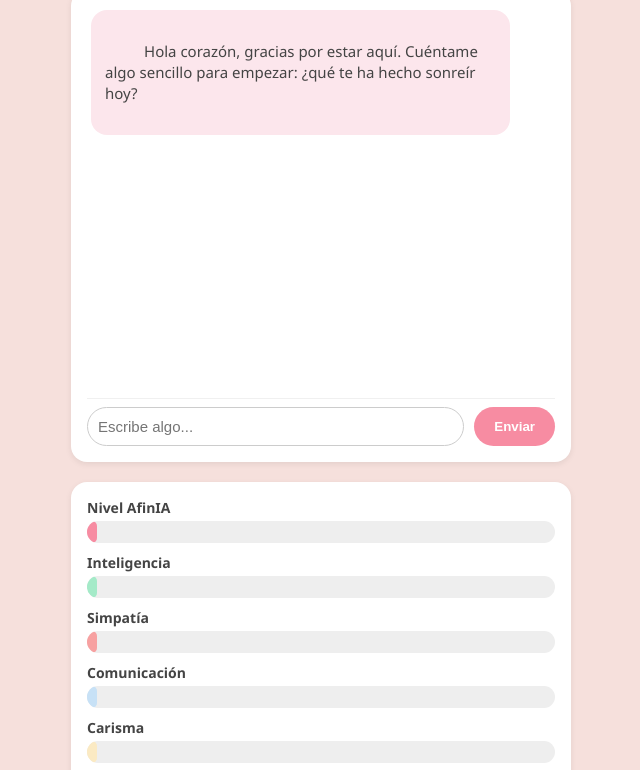
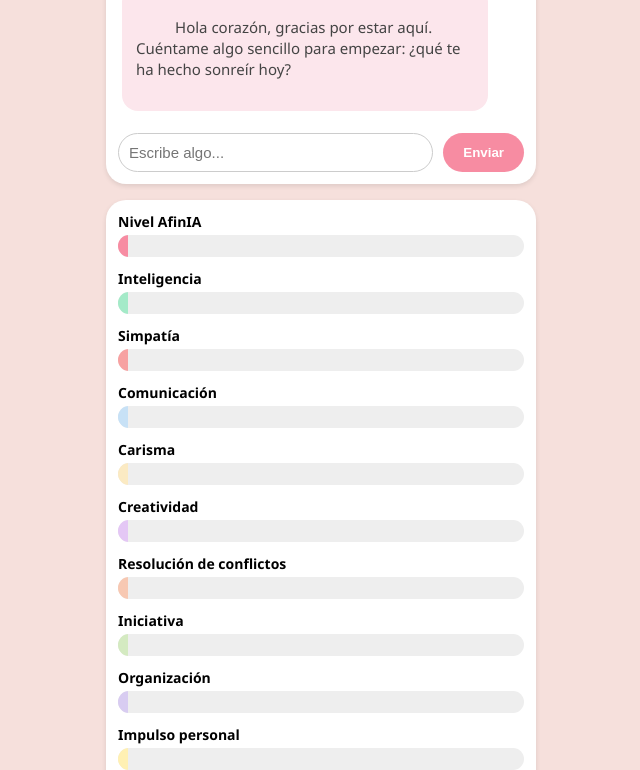
Before and after one commit to NAZANTFE/AFINIANAZAN, a plain HTML site: page docs/afinar.html in a window 1280 px wide. Shown: the part 174-944 px from the top of the page, without its empty margins (319-959 px from the left). Drawn offline with Linux system fonts and the light colour scheme; no server answers.

Commit message:
Update afinar.css

```diff
--- a/docs/afinar.css
+++ b/docs/afinar.css
@@ -1,181 +1,142 @@
-/* ==================== GENERAL ==================== */
+/* ======== Estilos generales ======== */
 body {
   margin: 0;
+  padding: 0;
   font-family: "Segoe UI", Tahoma, sans-serif;
-  background-color: #f6e0dc; /* rosa claro oficial AfinIA */
-  display: flex;
-  justify-content: center;
-  padding: 20px;
+  background-color: #f6e0dc; /* Rosa AfinIA oficial */
 }
 
+/* ======== Contenedor principal ======== */
 .contenedor-afinar {
-  width: 100%;
-  max-width: 500px;
+  max-width: 430px; /* Igual que index */
+  margin: 0 auto;
+  padding: 0 16px;
 }
 
-/* ==================== LOGO ==================== */
+/* ======== Logo ======== */
 .logo {
   display: flex;
   justify-content: center;
-  margin-bottom: 16px;
+  align-items: center;
+  margin-top: 12px;
+  margin-bottom: 8px;
 }
 
 .logo-afinia {
-  max-width: 160px;
+  width: 120px; /* Tamaño idéntico al index */
   height: auto;
 }
 
-/* ==================== CHAT ==================== */
+/* ======== Chat ======== */
 .chat-afinia {
-  background-color: white;
-  padding: 16px;
-  border-radius: 16px;
-  margin-bottom: 20px;
-  box-shadow: 0 2px 6px rgba(0, 0, 0, 0.08);
-  height: 55vh;          /* altura ajustada para no tapar logo */
-  max-height: 65vh;
+  background: #ffffff;
+  border-radius: 20px;
+  padding: 12px;
+  margin-bottom: 16px;
+  box-shadow: 0px 2px 5px rgba(0,0,0,0.1);
+}
+
+#mensajes-chat {
   display: flex;
   flex-direction: column;
-  overflow: hidden;
-}
-
-.mensajes-chat {
-  flex: 1;
-  min-height: 0;
+  gap: 8px;
+  max-height: 320px;
   overflow-y: auto;
-  padding-right: 6px;
-  scroll-behavior: smooth;
-}
-
-.mensaje-bot, .mensaje-usuario {
-  padding: 10px 14px;
-  border-radius: 16px;
-  margin-bottom: 8px;
-  max-width: 85%;
-  font-size: 15px;
-  line-height: 1.45;
+  padding: 6px;
 }
 
 .mensaje-bot {
-  background-color: #fce6ec;
+  background: #fce6ec;
   color: #444;
+  padding: 10px 14px;
+  border-radius: 16px;
   align-self: flex-start;
+  max-width: 85%;
+  word-wrap: break-word;
 }
 
 .mensaje-usuario {
-  background-color: #f78ca2;
-  color: white;
+  background: #f78ca2;
+  color: #fff;
+  padding: 10px 14px;
+  border-radius: 16px;
   align-self: flex-end;
+  max-width: 85%;
+  text-align: right;
+  word-wrap: break-word;
 }
 
 .input-chat {
   display: flex;
   gap: 10px;
-  padding-top: 8px;
-  border-top: 1px solid #f0f0f0;
+  margin-top: 8px;
 }
 
 .input-chat input {
   flex: 1;
-  padding: 10px 12px;
+  padding: 10px;
   border-radius: 999px;
-  border: 1px solid #ddd;
+  border: 1px solid #ccc;
   font-size: 15px;
-  outline: none;
 }
 
 .input-chat button {
-  padding: 10px 18px;
+  padding: 10px 20px;
   border-radius: 999px;
-  background-color: #f78ca2;
-  color: white;
+  background: #f78ca2;
+  color: #fff;
   border: none;
-  font-weight: 600;
+  font-weight: bold;
   cursor: pointer;
 }
 
-/* ==================== PARÁMETROS ==================== */
+/* ======== Parámetros ======== */
 .contenedor-parametros {
-  background-color: white;
-  padding: 16px;
-  border-radius: 16px;
-  box-shadow: 0 2px 6px rgba(0, 0, 0, 0.08);
+  background: #ffffff;
+  border-radius: 20px;
+  padding: 12px;
+  box-shadow: 0px 2px 5px rgba(0,0,0,0.1);
 }
 
 .parametro-afinar {
-  margin-bottom: 10px;
+  margin-bottom: 12px;
 }
 
 .nombre-parametro {
   display: block;
+  font-weight: bold;
+  font-size: 14px;
   margin-bottom: 4px;
-  font-size: 14px;
-  font-weight: 600;
-  color: #444;
 }
 
 .barra-contenedor {
-  background-color: #f0f0f0;
-  border-radius: 8px;
+  background: #eee;
+  border-radius: 999px;
   overflow: hidden;
-  height: 20px;
-  position: relative;
+  height: 22px;
+  display: flex;
+  align-items: center;
 }
 
 .barra {
-  width: 0;              /* 🔧 clave: empieza en 0 */
-  min-width: 0;          /* evita que “empuje” por contenido */
   height: 100%;
-  border-radius: 999px;
   display: flex;
   align-items: center;
   justify-content: flex-end;
   padding-right: 10px;
-  color: #000;
-  text-shadow: 0 1px 2px rgba(255,255,255,0.5);
+  font-weight: bold;
   font-size: 13px;
-  font-weight: bold;
-  flex: 0 0 auto;        /* 🔧 que no se estire */
-  box-sizing: border-box;
+  color: #444; /* visible incluso si la barra es pequeña */
 }
 
-
-/* ==================== COLORES PARÁMETROS ==================== */
-.rosa .barra { background-color: #f78ca2; }
-.verde .barra { background-color: #a4eac8; }
-.rojo .barra { background-color: #f7a1a1; }
-.azul .barra { background-color: #c7e1f6; }
-.melocoton .barra { background-color: #fbeac3; }
-.lavanda .barra { background-color: #e4c7f5; }
-.coral .barra { background-color: #f7c8b2; }
-.oliva .barra { background-color: #d4eac1; }
-.lila .barra { background-color: #d8ccf1; }
-.amarillo .barra { background-color: #fff0b3; }
-
-/* ==================== RESPONSIVE ==================== */
-@media (max-width: 600px) {
-  .contenedor-afinar {
-    padding: 0 10px;
-  }
-
-  .logo-afinia {
-    max-width: 130px;
-  }
-
-  .chat-afinia {
-    height: 50vh;
-  }
-}
-/* Contenedor del logo */
-.header-logo {
-  display: flex;
-  justify-content: center;
-  align-items: center;
-  padding: 10px 0;
-}
-
-/* Imagen del logo */
-.logo-afinia {
-  max-width: 150px;   /* 🔧 igual que en index */
-  height: auto;
-}
+/* ======== Colores de barras ======== */
+.rosa .barra        { background-color: #f78ca2; color: #fff; }
+.verde .barra       { background-color: #a4eac8; }
+.rojo .barra        { background-color: #f7a1a1; }
+.azul .barra        { background-color: #c7e1f6; }
+.melocoton .barra   { background-color: #fbeac3; }
+.lavanda .barra     { background-color: #e4c7f5; }
+.coral .barra       { background-color: #f7c8b2; }
+.oliva .barra       { background-color: #d4eac1; }
+.lila .barra        { background-color: #d8ccf1; }
+.amarillo .barra    { background-color: #fff0b3; }
```
